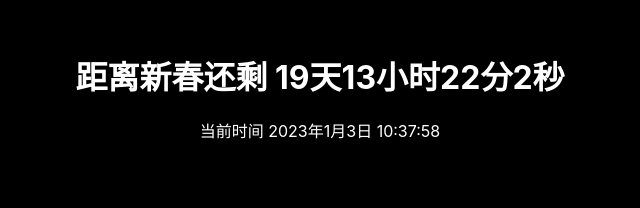
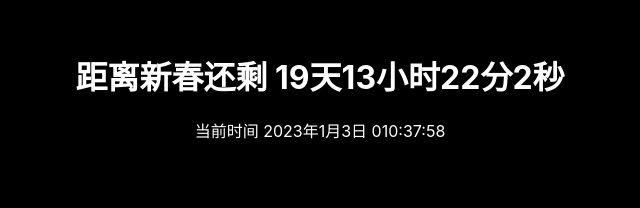
Before and after one commit to BingXuanOwO/Spring-Festival-Countdown, a React (Create React App) app: page / in a window 1280 px wide. Shown: the part 303-511 px from the top of the page, without its empty margins (320-960 px from the left). Built offline with nearby package versions, Linux system fonts and the light colour scheme.

Commit message:
change: parsing currect time.

```diff
--- a/src/functions.js
+++ b/src/functions.js
@@ -17,7 +17,11 @@ export function parsingTime(timeStamp){
 
     parsedTime += " "
 
-    parsedTime += `${time.getHours()}:${time.getMinutes()}:${time.getSeconds()}`;
+    let hour = time.getHours();
+    let minute = time.getMinutes();
+    let seconds = time.getSeconds();
+
+    parsedTime += `${hour > 10 ? hour : '0' + hour }:${minute > 10 ? minute : '0' + minute}:${seconds > 10 ? seconds : '0' + seconds}`;
 
 
     return parsedTime
```
